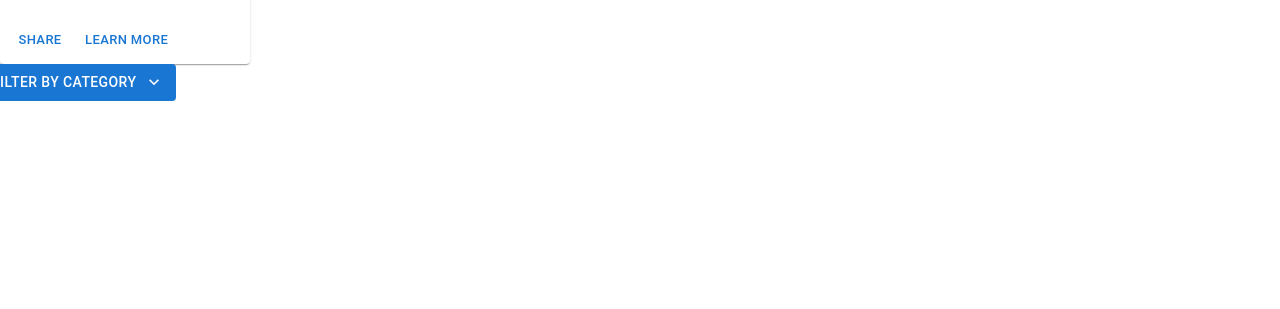
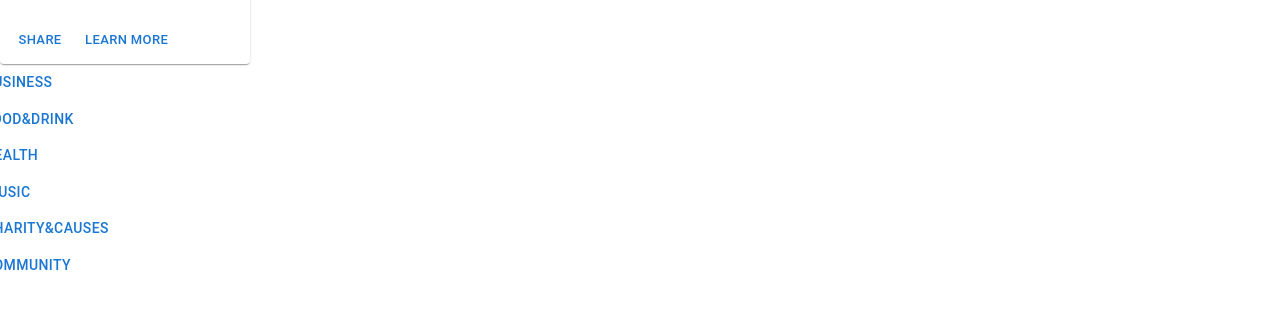
Before and after one commit to ashgrover/yyctech2022frontend, a Next.js app: page / in a window 1280 px wide. Shown: the part 343-652 px from the top of the page. Built offline with nearby package versions, Linux system fonts and the light colour scheme.

Commit message:
Category Sidebar

```diff
--- /dev/null
+++ b/components/EventButton.jsx
@@ -0,0 +1,10 @@
+import Button from '@mui/material/Button';
+function EventButton({Desc}) {
+  return (
+    <div>
+        <Button variant="text">{Desc}</Button>
+    </div>
+  )
+}
+
+export default EventButton
--- /dev/null
+++ b/components/EventCaterogies.jsx
@@ -0,0 +1,25 @@
+import Stack from '@mui/material/Stack';
+import EventButton from "./EventButton";
+import Box from '@mui/material/Box';
+const categories = ['Business', 'Food&Drink', 'Health', 'Music', 'Charity&Causes', 'Community']
+function EventCaterogies() {
+  return (
+    <>
+     {categories.map((category) => (
+      <Box sx={{ width: '100%' }}>
+         <Stack
+         direction="row"
+         justifyContent="flex-start"
+         alignItems="flex-start"
+         spacing={2}
+         >
+          <EventButton Desc={category} />
+
+         </Stack>
+         </Box>
+            ))}
+    </>
+  )
+}
+
+export default EventCaterogies
--- a/components/Sidebar.jsx
+++ b/components/Sidebar.jsx
@@ -4,7 +4,6 @@ import Button from '@mui/material/Button';
 import Menu from '@mui/material/Menu';
 import MenuItem from '@mui/material/MenuItem';
 
-import MoreHorizIcon from '@mui/icons-material/MoreHoriz';
 import KeyboardArrowDownIcon from '@mui/icons-material/KeyboardArrowDown';
 import BusinessCenterIcon from '@mui/icons-material/BusinessCenter';
 import RestaurantIcon from '@mui/icons-material/Restaurant';
--- a/pages/index.js
+++ b/pages/index.js
@@ -1,9 +1,9 @@
 import { Grid } from "@mui/material";
 import EventCard from "../components/EventCard";
+import EventCaterogies from "../components/EventCaterogies";
 import Layout from "../components/Layout";
 import MapsAPI from "../components/MapsAPI";
 import Sidebar from "../components/Sidebar";
-
 
 export default function Home() {
   return (
@@ -16,7 +16,7 @@ export default function Home() {
         <Grid item xs={6} md={6} lg={6}>
           <MapsAPI />
         </Grid>
-          <Sidebar />
+        <EventCaterogies />
 
       </Grid>
     </div>
```
Also changed, not shown: 1 other file (tests, documents, lock files or other folders). Lines whose indentation alone changed are shown as unchanged.
